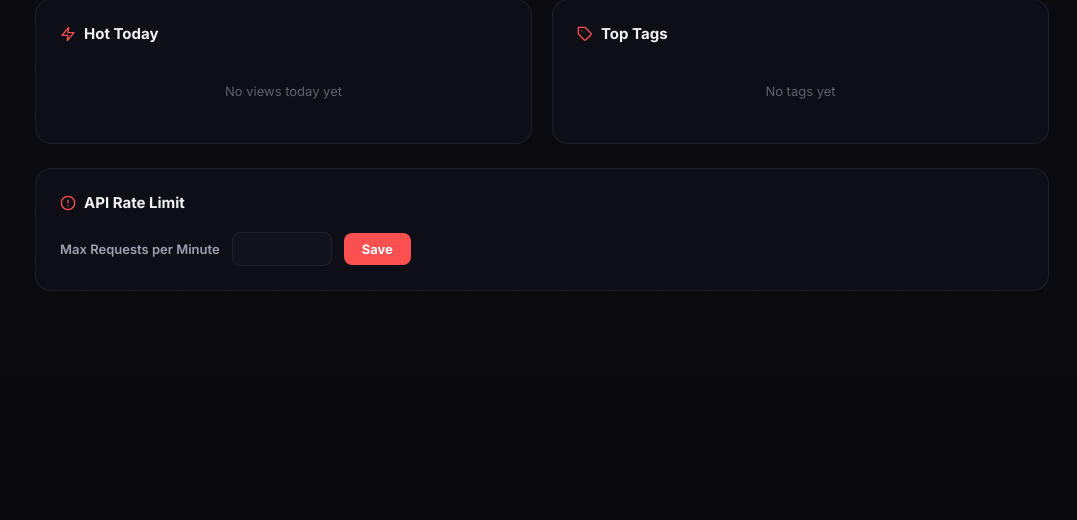
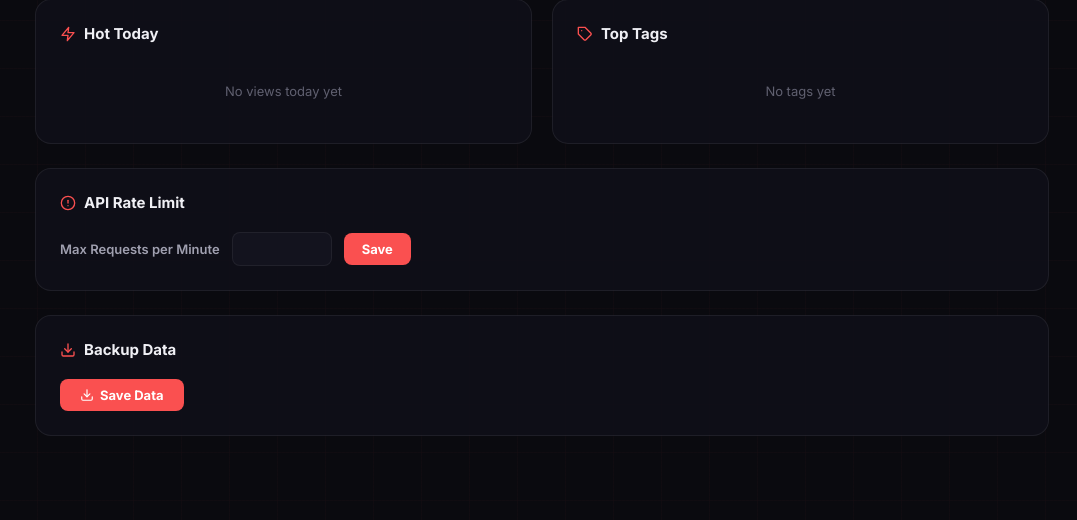
Before and after one commit to LongHip12/MinecraftLibrary, a Python web app: template templates/admin_dashboard.html in a window 1280 px wide. Shown: the part 988-1508 px from the top of the page, without its empty margins (203-1280 px from the left). Before the commit the page ends 1279 px from the top, so only its background shows below. Run offline with Jinja, Linux system fonts and the light colour scheme; the template is opened without the code that fills it, so the values that code supplies are empty.

Commit message:
Add Save Data backup button to admin dashboard

```diff
--- a/templates/admin_dashboard.html
+++ b/templates/admin_dashboard.html
@@ -19,6 +19,23 @@ document.getElementById('rateLimitForm').addEventListener('submit', function(e)
     }
   });
 });
+
+function downloadData() {
+  var btn = document.getElementById('saveDataBtn');
+  var msg = document.getElementById('saveDataMsg');
+  btn.disabled = true;
+  msg.style.display = 'inline';
+  var a = document.createElement('a');
+  a.href = '/api/admin/save-data';
+  a.style.display = 'none';
+  document.body.appendChild(a);
+  a.click();
+  document.body.removeChild(a);
+  setTimeout(function() {
+    btn.disabled = false;
+    msg.style.display = 'none';
+  }, 3000);
+}
 </script>
 {% endblock %}
 {% block content %}
@@ -183,6 +200,20 @@ document.getElementById('rateLimitForm').addEventListener('submit', function(e)
     </form>
   </div>
 
+  <div class="dash-section" style="margin-top:24px;">
+    <div class="dash-section-title">
+      <svg width="16" height="16" viewBox="0 0 24 24" fill="none" stroke="currentColor" stroke-width="2" stroke-linecap="round" stroke-linejoin="round"><path d="M21 15v4a2 2 0 0 1-2 2H5a2 2 0 0 1-2-2v-4"></path><polyline points="7 10 12 15 17 10"></polyline><line x1="12" y1="15" x2="12" y2="3"></line></svg>
+      Backup Data
+    </div>
+    <div style="display:flex;align-items:center;gap:12px;flex-wrap:wrap;">
+      <button id="saveDataBtn" onclick="downloadData()" style="padding:8px 20px;border-radius:8px;background:var(--primary);color:#fff;border:none;cursor:pointer;font-size:13px;font-weight:700;font-family:inherit;display:flex;align-items:center;gap:6px;">
+        <svg width="14" height="14" viewBox="0 0 24 24" fill="none" stroke="currentColor" stroke-width="2" stroke-linecap="round" stroke-linejoin="round"><path d="M21 15v4a2 2 0 0 1-2 2H5a2 2 0 0 1-2-2v-4"></path><polyline points="7 10 12 15 17 10"></polyline><line x1="12" y1="15" x2="12" y2="3"></line></svg>
+        Save Data
+      </button>
+      <span id="saveDataMsg" style="font-size:12px;color:var(--text3);display:none;">Preparing download...</span>
+    </div>
+  </div>
+
 </div>
 </div>
 <script>
```
